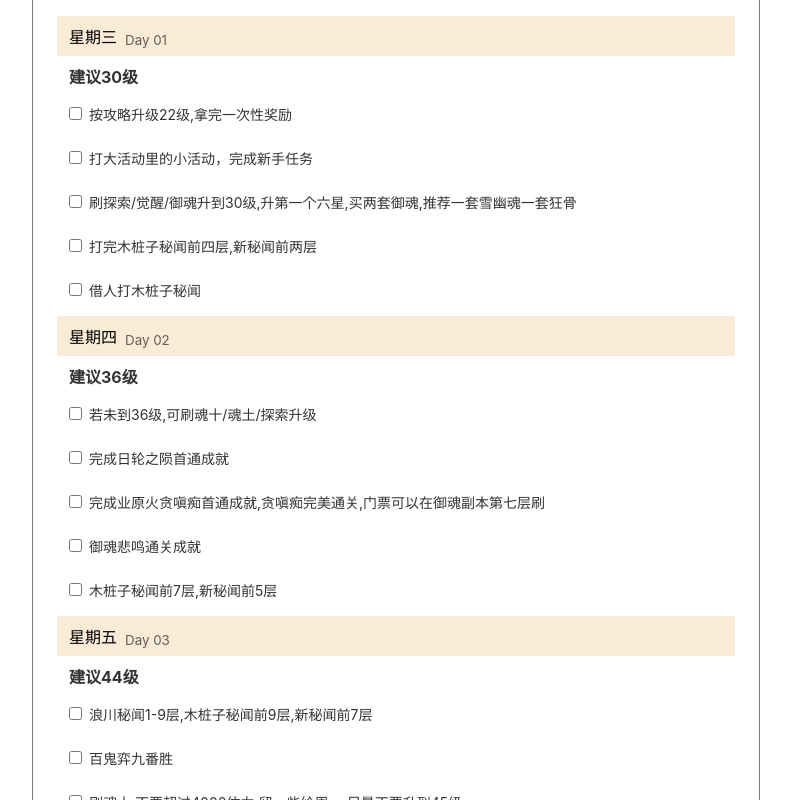
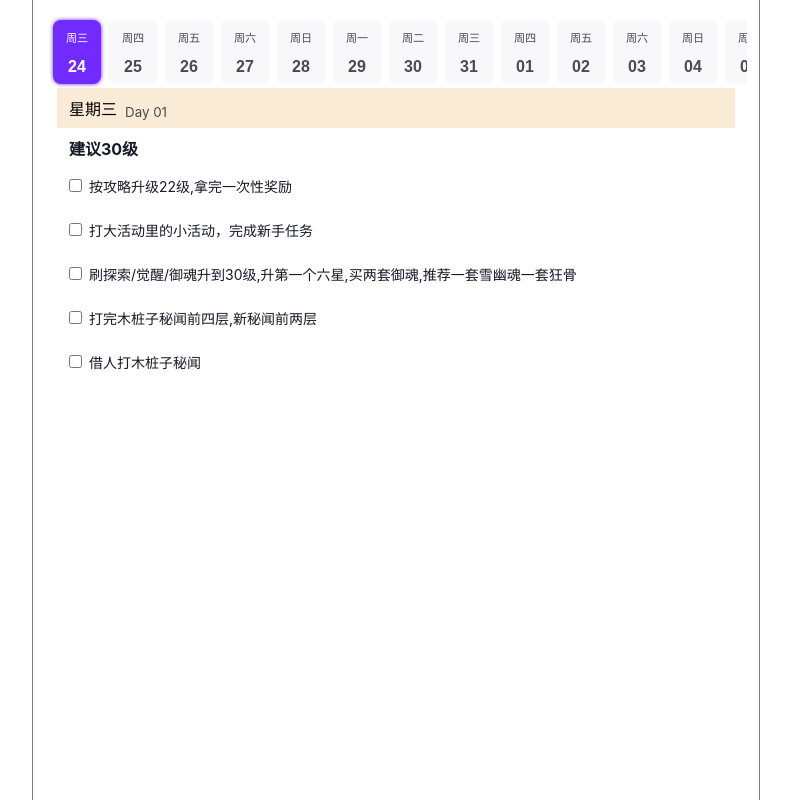
Before and after one commit to yizhang199/yys-guide-calendar, a React (Create React App) app: page / in a window 1280 px wide. Shown: the whole page, without its empty margins (244-1035 px from the left). Built offline with nearby package versions, Linux system fonts and the light colour scheme.

Commit message:
add navigation buttons in homescreen

```diff
--- a/package.json
+++ b/package.json
@@ -7,6 +7,7 @@
     "@testing-library/jest-dom": "^5.16.5",
     "@testing-library/react": "^13.4.0",
     "@testing-library/user-event": "^13.5.0",
+    "classnames": "^2.3.2",
     "react": "^18.2.0",
     "react-dom": "^18.2.0",
     "react-router": "^6.11.2",
--- a/src/App.css
+++ /dev/null
@@ -1,50 +0,0 @@
-.app {
-  padding: 1rem;
-  width: min(100%,728px);
-  height: 100%;
-  display: flex;
-  align-items: flex-start;
-  justify-content: flex-start;
-  overflow: auto;
-  position: relative;
-  border-left: 1px solid rgba(0, 0, 0, 0.5);
-  border-right: 1px solid rgba(0, 0, 0, 0.5);
-}
-
-/* .app::before {
-  content: '';
-  position: absolute;
-  top: 0;
-  left: 0;
-  width: 100%;
-  height: 100%;
-  background-image: url(./static/background.jpg);
-  opacity: 0.75;
-  z-index: -1;
-  background-repeat: no-repeat;
-  background-size: cover;
-} */
-
-.days-grid {
-  width: 100%;
-  display: grid;
-  overflow: auto;
-  grid-template-columns: repeat(auto-fit, minmax(min(100%, 420px), 1fr));
-  grid-template-rows: auto;
-  column-gap: 0.5rem;
-  row-gap: 0.5rem;
-}
-
-.days-grid .week-header {
-  align-self: center;
-  justify-self: center;
-  width: 100%;
-  height: 100%;
-  padding: 0.5rem 1rem;
-  text-align: center;
-}
-
-.days-grid .day-cell {
-  height: 100%;
-  width: 100%;
-}
--- a/src/App.js
+++ b/src/App.js
@@ -1,27 +1,70 @@
-import './App.css';
+import { useState, useRef } from 'react';
+import classNames from 'classnames';
+import styles from './App.module.scss';
 import Guides from './data/guides.json';
 import DayCell from './components/DayCell/DayCell';
 
+const dateString = '24 May, 2023, 00:00:00';
+
 function App() {
+  const navigationRef = useRef();
+  const [activeDay, setActiveDay] = useState(() => {
+    const startDate = new Date(Date.parse(dateString));
+    const now = new Date();
 
-  const days = Object.values(Guides).map((guide,index)=>{
-    return {
-      ...guide,
-      day: index + 1
-    }
-  })
+    if (now < startDate) return 1;
+
+    // Calculate the difference in milliseconds
+    const diffInMilliseconds = Math.abs(now - startDate);
+
+    // Convert the difference to days
+    const diffInDays = Math.ceil(diffInMilliseconds / (1000 * 60 * 60 * 24));
+
+    return diffInDays + 1;
+  });
+
+  const handleNavButtonClick = (event) => {
+    event.preventDefault();
+
+    const { day } = event.target.dataset;
+    if(Number(day) === activeDay) return;
+
+    const container = navigationRef.current;
+    const scrollLeft = event.target.offsetLeft - container.offsetLeft - 80;
+
+    container.scrollTo({
+      left: scrollLeft,
+      behavior: 'smooth'
+    });
+
+    setActiveDay(Number(day) || 1);
+  };
 
   return (
-    <div className="app">
-      <div className="days-grid">
-        {days.map(day=>{
+    <div className={styles.app}>
+      <div className={styles.navigation} ref={navigationRef}>
+        {Array.from({ length: 15 }).map((_, index) => {
+          const startDate = new Date(Date.parse(dateString));
+          startDate.setDate(startDate.getDate() + index);
+          const dayOfWeek = startDate.toLocaleString('zh', {
+            weekday: 'short',
+          });
+          const day = Guides[index + 1];
+          if (!day) return null;
           return (
-            <DayCell
-              data={day}
-            />
-          )
+            <button
+              key={`nav-button-${index}`}
+              data-day={index + 1}
+              className={classNames(styles.navButton, {[styles.active]: index + 1 === activeDay})}
+              onClick={handleNavButtonClick}
+            >
+              <small>{dayOfWeek}</small>
+              <span>{startDate.getDate().toString().padStart(2, '0')}</span>
+            </button>
+          );
         })}
       </div>
+      <DayCell data={Guides[activeDay]} day={activeDay}/>
     </div>
   );
 }
--- /dev/null
+++ b/src/App.module.scss
@@ -0,0 +1,99 @@
+.app {
+  padding: 1rem;
+  width: 100%;
+  max-width: 728px;
+  height: 100%;
+  /* display: flex; */
+  align-items: center;
+  justify-content: flex-start;
+  overflow: auto;
+  position: relative;
+  border-left: 1px solid rgba(0, 0, 0, 0.5);
+  border-right: 1px solid rgba(0, 0, 0, 0.5);
+  flex-direction: column;
+
+  .navigation {
+    width: 100%;
+    padding: 0.25rem;
+    padding-right: 100%;
+    overflow-x: auto;
+    height: max-content;
+    display: flex;
+    justify-content: flex-start;
+    align-items: center;
+    flex-wrap: nowrap;
+    gap: 0.5rem;
+    &::-webkit-scrollbar {
+      background-color: transparent;
+    }
+    .navButton {
+      background-color: var(--grey-background-color);
+      color: var(--secondary-text-color);
+      border: 1px solid transparent;
+      border-radius: 0.5rem;
+      height: 4rem;
+      width: 3rem;
+      display: flex;
+      flex-grow: 0;
+      flex-shrink: 0;
+      flex-direction: column;
+      align-items: center;
+      justify-content: space-around;
+      filter: drop-shadow(0 0 2px var(--grey-background-color));
+      cursor: pointer;
+      span, small {
+        white-space: nowrap;
+        pointer-events: none;
+      }
+
+      span {
+        font-size: 1rem;
+        font-weight: bold;
+      }
+
+      &.active {
+        background-color: var(--base-color);
+        color: #fff;
+        filter: drop-shadow(0 0 2px var(--base-color));
+      }
+    }
+  }
+}
+
+.nav {
+  display: flex;
+  white-space: nowrap;
+  text-decoration: none;
+}
+
+.nav-active {
+}
+
+/* .app::before {
+  content: '';
+  position: absolute;
+  top: 0;
+  left: 0;
+  width: 100%;
+  height: 100%;
+  background-image: url(./static/background.jpg);
+  opacity: 0.75;
+  z-index: -1;
+  background-repeat: no-repeat;
+  background-size: cover;
+} */
+
+.daysGrid {
+  width: 100%;
+  display: grid;
+  position: relative;
+  grid-template-columns: repeat(auto-fit, minmax(420px, 1fr));
+  grid-template-rows: auto;
+  column-gap: 0.5rem;
+  row-gap: 0.5rem;
+}
+
+.daysGrid .day-cell {
+  height: 100%;
+  width: 100%;
+}
--- a/src/components/DayCell/DayCell.jsx
+++ b/src/components/DayCell/DayCell.jsx
@@ -4,10 +4,10 @@ import styles from './DayCell.module.scss';
 
 const dateString = '24 May, 2023, 00:00:00';
 
-function DayCell({ data }) {
+function DayCell({ data, day }) {
   if (!data) return null;
 
-  const { intro, tasks,  day} = data;
+  const { intro, tasks} = data;
 
   const startDate = new Date(Date.parse(dateString));
   startDate.setDate(startDate.getDate() + day - 1);
@@ -32,7 +32,7 @@ function DayCell({ data }) {
       <h4 className={styles.intro}>{intro}</h4>
       <div className={styles.taskList}>
         {tasks.map((task) => (
-          <div className={styles.task} key="task">
+          <div className={styles.task} key={task}>
             <input type="checkbox" />
             <span className={styles.taskName}>{task}</span>
           </div>
--- a/src/index.css
+++ b/src/index.css
@@ -1,7 +1,9 @@
 :root {
   --header-text-color: #000;
-  --primary-text-color: rgba(0, 0, 0, 0.8);
-  --secondary-text-color: rgba(0, 0, 0, 0.6);
+  --primary-text-color: #171a27;
+  --secondary-text-color: #4a4a50;
+  --base-color: #722bff;
+  --grey-background-color: #f8f8fa;
 }
 
 * {
```
Also changed, not shown: 1 other file (tests, documents, lock files or other folders).
